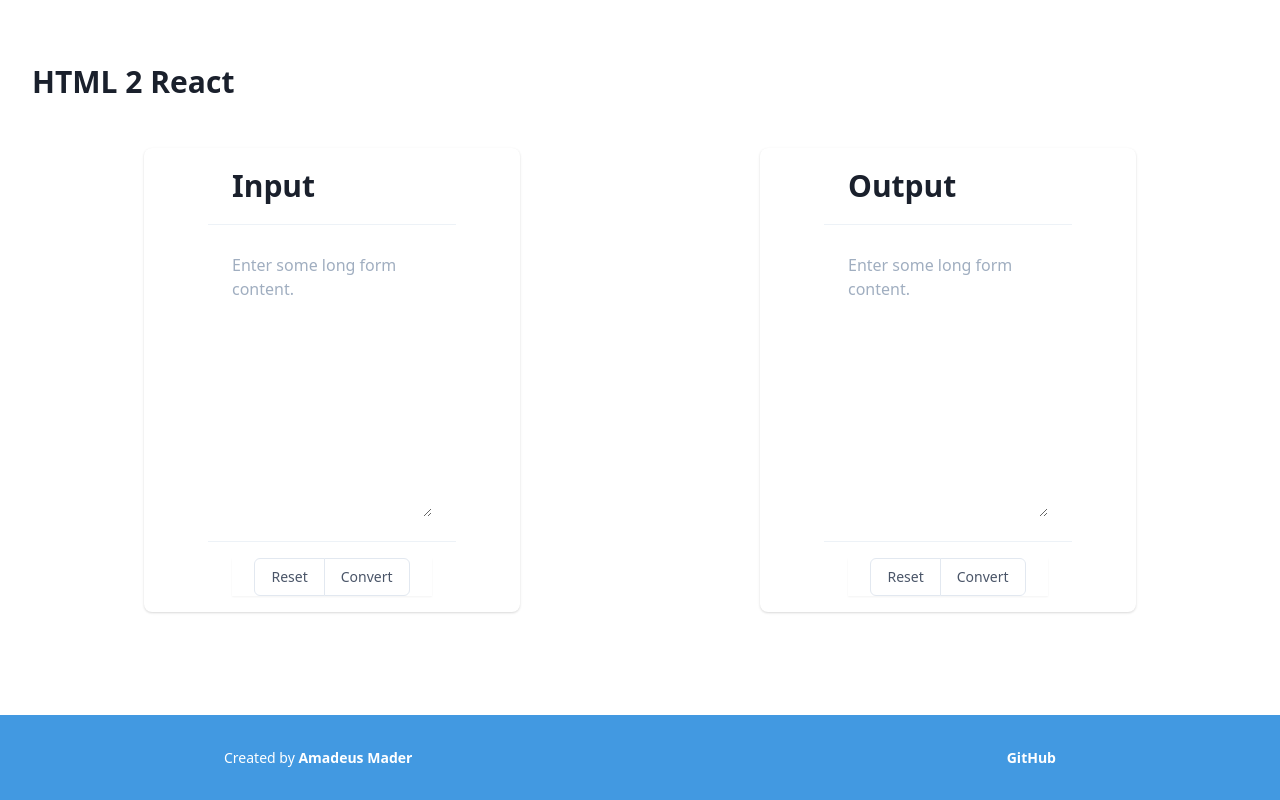
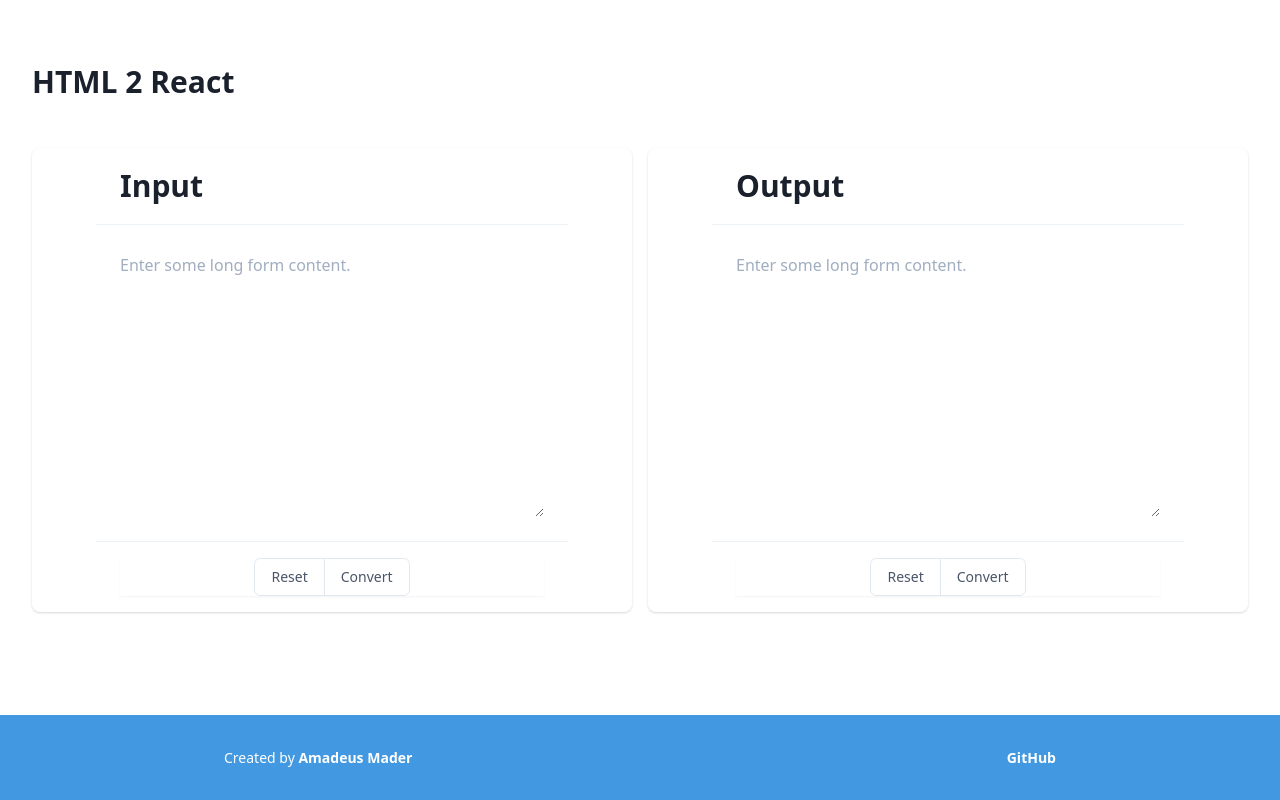
Before and after one commit to taylorbryant/next-starter-tailwind, a Next.js app: page / in a window 1280 px wide. Built offline with nearby package versions, Linux system fonts and the light colour scheme; what @tailwindcss/custom-forms, @tailwindcss/ui would draw is missing.

Commit message:
added input to output

```diff
--- a/src/pages/index.js
+++ b/src/pages/index.js
@@ -1,13 +1,19 @@
 import Layout from '../components/layout'
 import { useState } from 'react'
 
-const Input = () => {
+function Home () {
   const [Input, setInput] = useState()
   return (
+    <Layout>
+      <h1 className='mb-12 text-2xl font-bold text-gray-900 leading-7 sm:text-3xl sm:leading-9 sm:truncate'>
+        HTML 2 React
+      </h1>
+      <div className='grid grid-cols-1 sm:grid-cols-2 gap-4'>
+        <div>
           <div className='mx-auto overflow-hidden bg-white rounded-lg shadow max-w-7xl sm:px-6 lg:px-16'>
             <div className='px-4 py-5 border-b border-gray-200 sm:px-6'>
               <h2 className='text-2xl font-bold text-gray-900 leading-7 sm:text-3xl sm:leading-9 sm:truncate'>
-          Input {Input}
+                Input
               </h2>
             </div>
             <div className='max-w-full px-4 sm:p-6'>
@@ -17,12 +23,14 @@ const Input = () => {
                   className='block w-full mt-1 form-textarea'
                   rows='11'
                   placeholder='Enter some long form content.'
+                  value={Input}
                 ></textarea>
               </label>
             </div>
             <div className='px-4 py-4 border-t border-gray-200 sm:px-6'>
               <span className='relative z-0 flex justify-center shadow-sm'>
                 <button
+                  onClick={() => setInput('')}
                   type='button'
                   className='relative inline-flex items-center px-4 py-2 text-sm font-medium text-gray-700 bg-white border border-gray-300 rounded-l-md leading-5 hover:text-gray-500 focus:z-10 focus:outline-none focus:border-blue-300 focus:shadow-outline-blue active:bg-gray-100 active:text-gray-700 transition ease-in-out duration-150'
                 >
@@ -37,11 +45,8 @@ const Input = () => {
               </span>
             </div>
           </div>
-  )
-}
-
-const Output = () => {
-  return (
+        </div>
+        <div>
           <div className='mx-auto overflow-hidden bg-white rounded-lg shadow max-w-7xl sm:px-6 lg:px-16'>
             <div className='px-4 py-5 border-b border-gray-200 sm:px-6'>
               <h2 className='text-2xl font-bold text-gray-900 leading-7 sm:text-3xl sm:leading-9 sm:truncate'>
@@ -54,12 +59,14 @@ const Output = () => {
                   className='block w-full mt-1 form-textarea'
                   rows='11'
                   placeholder='Enter some long form content.'
+                  value={Input}
                 ></textarea>
               </label>
             </div>
             <div className='px-4 py-4 border-t border-gray-200 sm:px-6'>
               <span className='relative z-0 flex justify-center shadow-sm'>
                 <button
+                  onClick={() => setInput('')}
                   type='button'
                   className='relative inline-flex items-center px-4 py-2 text-sm font-medium text-gray-700 bg-white border border-gray-300 rounded-l-md leading-5 hover:text-gray-500 focus:z-10 focus:outline-none focus:border-blue-300 focus:shadow-outline-blue active:bg-gray-100 active:text-gray-700 transition ease-in-out duration-150'
                 >
@@ -74,18 +81,7 @@ const Output = () => {
               </span>
             </div>
           </div>
-  )
-}
-
-function Home () {
-  return (
-    <Layout>
-      <h1 class='mb-12 text-2xl font-bold text-gray-900 leading-7 sm:text-3xl sm:leading-9 sm:truncate'>
-        HTML 2 React
-      </h1>
-      <div className='grid grid-cols-1 sm:grid-cols-2 gap-4'>
-        <Input />
-        <Output />
+        </div>
       </div>
     </Layout>
   )
```
Lines whose indentation alone changed are shown as unchanged.
